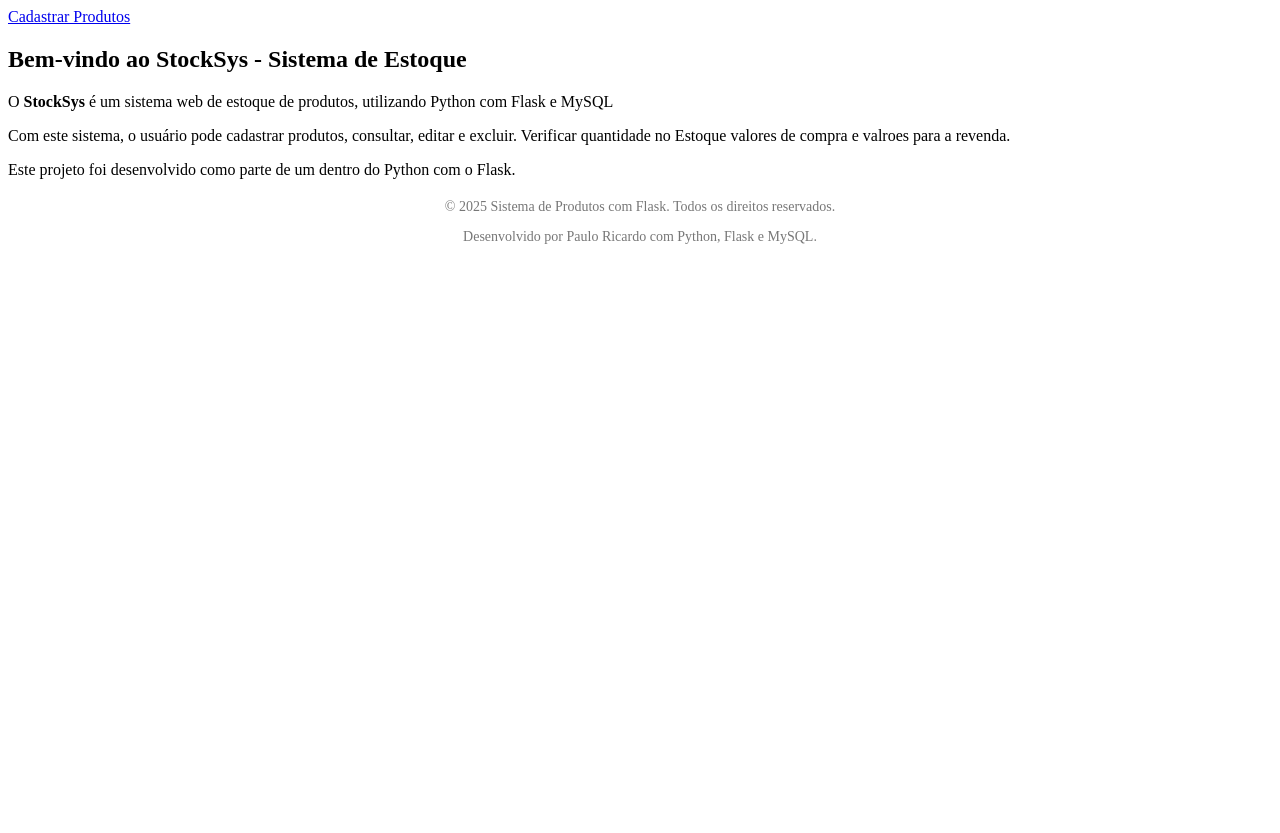
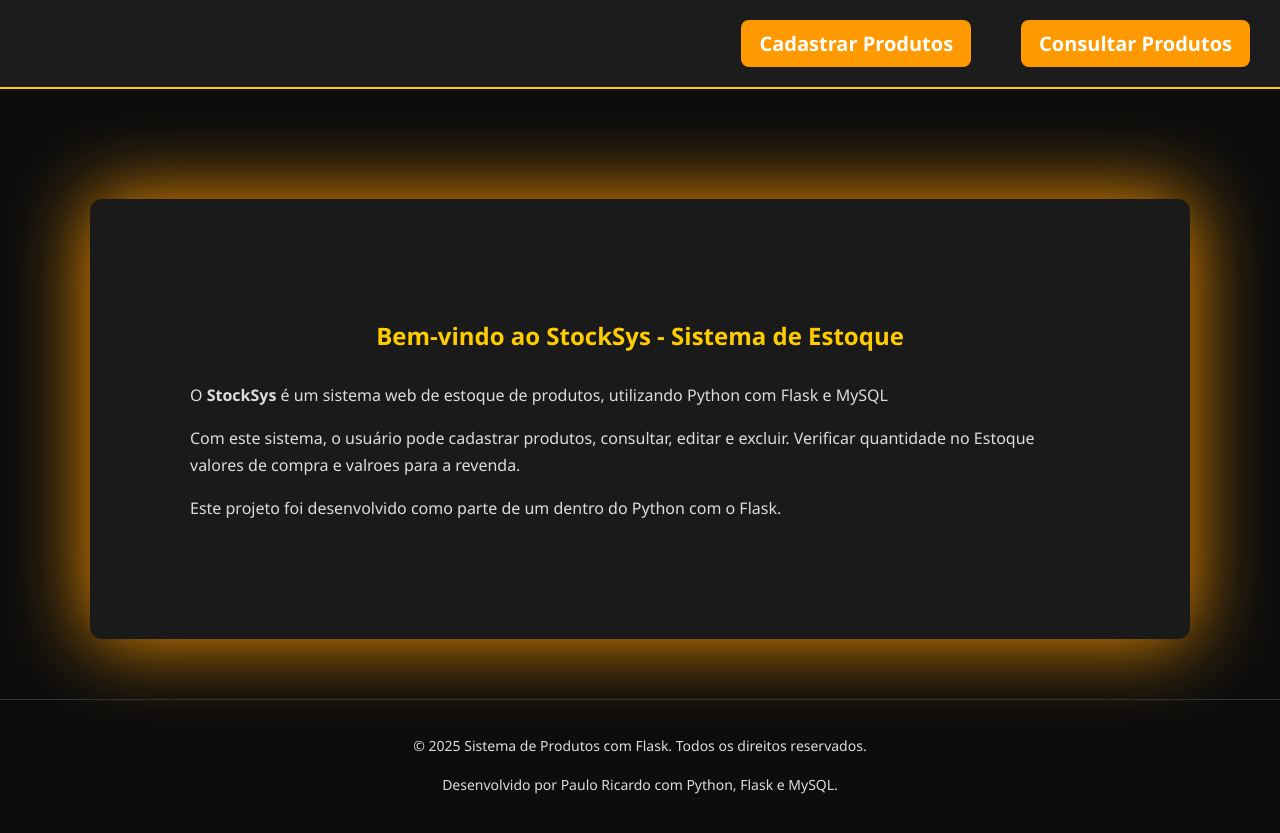
Before and after one commit to PauloR2021/Projeto-Cadastro-de-Produtos-Com-Flask, a Flask app: page / in a window 1280 px wide. Before the commit the page ends 800 px from the top, so only its background shows below. Run offline with Flask 3, Linux system fonts and the light colour scheme.

Commit message:
Add: Criando os Style do Index , Alterando o Style do Formulario

```diff
--- a/static/style_index.css
+++ b/static/style_index.css
@@ -1,9 +1,78 @@
 :root{
+    --cor-background-body:#0d0d0d;
+    --cor-color-body: #f1f1f1;
+    --cor-background-cabecalho: #1c1c1c;
+    --cor-background-nav-buttons-a: #ff9900;
+    --cor-background-main: #1a1a1a;
+    --cor-color-h2: #ffcc00;
     --var-background-mensagem:#d4edda;
-    --var-color-mensagem: 155724;
+    --var-color-mensagem: #155724;
+}
+body{
+    font-family: 'Segoe UI', Tahoma, Geneva, Verdana, sans-serif;
+    background-color: var(--cor-background-body);
+    color: var(--cor-color-body);
+    margin: 0;
+    padding: 0;
 }
 
+header.cabecalho{
+    background-color: var(--cor-background-cabecalho);
+    padding: 20px 30px;
+    display: flex;
+    justify-content: space-between;
+    align-items: center;
+    border-bottom: 2px solid #ffcc00;
+}
+.nav-buttons{
+    display: flex;
+    gap: 50px;
+    margin-left: auto;
+}
 
+.nav-buttons a{
+    text-decoration: none;
+    color: white;
+    background-color: var(--cor-background-nav-buttons-a);
+    padding: 10px 18px;
+    border-radius: 8px;
+    font-weight: bold;
+    font-size: 20px;
+    transition: background 0.3s;
+}
+a:hover{
+    background-color: red;
+}
+
+main{
+    max-width: 900px;
+    margin: 60px auto;
+    background-color: var(--cor-background-main);
+    padding: 100px;
+    margin-top: 110px;
+    border-radius: 12px;
+    box-shadow: 0 0 80px #ff9900; /* Criar borda na caixa do meio com texto*/
+}
+
+h2{
+    color: var(--cor-color-h2);
+    text-align: center;
+    margin-bottom: 30px;
+}
+p{
+    line-height: 1.7;
+    color: #ddd;
+    margin-bottom: 16px;
+}
+
+footer{
+    margin-top: 60px;
+    border-top: 1px solid #333;
+    padding: 20px;
+    text-align: center;
+    color: #888;
+    font-size: 14px;
+}
 
 .mensagens {
     list-style: none;
--- a/templates/index.html
+++ b/templates/index.html
@@ -7,9 +7,10 @@
     <link rel="stylesheet" href="/static/style_index.css">
 </head>
 <body>
-    <header>
-        <div class="container-menu">
+    <header class="cabecalho">
+        <div class="nav-buttons">
             <a href="/cadastro">Cadastrar Produtos</a>
+            <a href="/cadastro">Consultar Produtos</a>
         </div>
     </header>
     <main>
```
Also changed, not shown: static/style_cadastro.css (+11 -1 lines).
